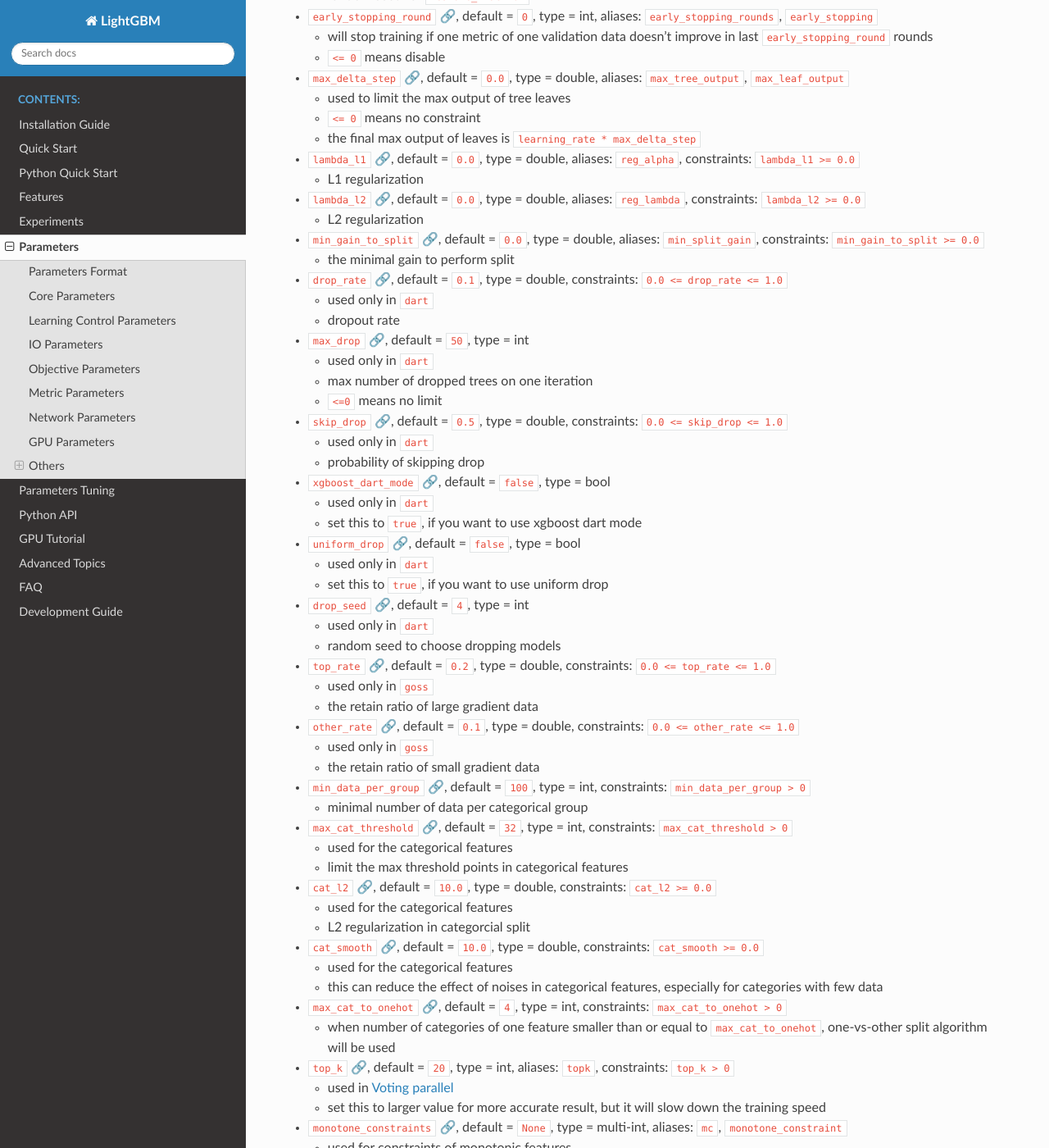
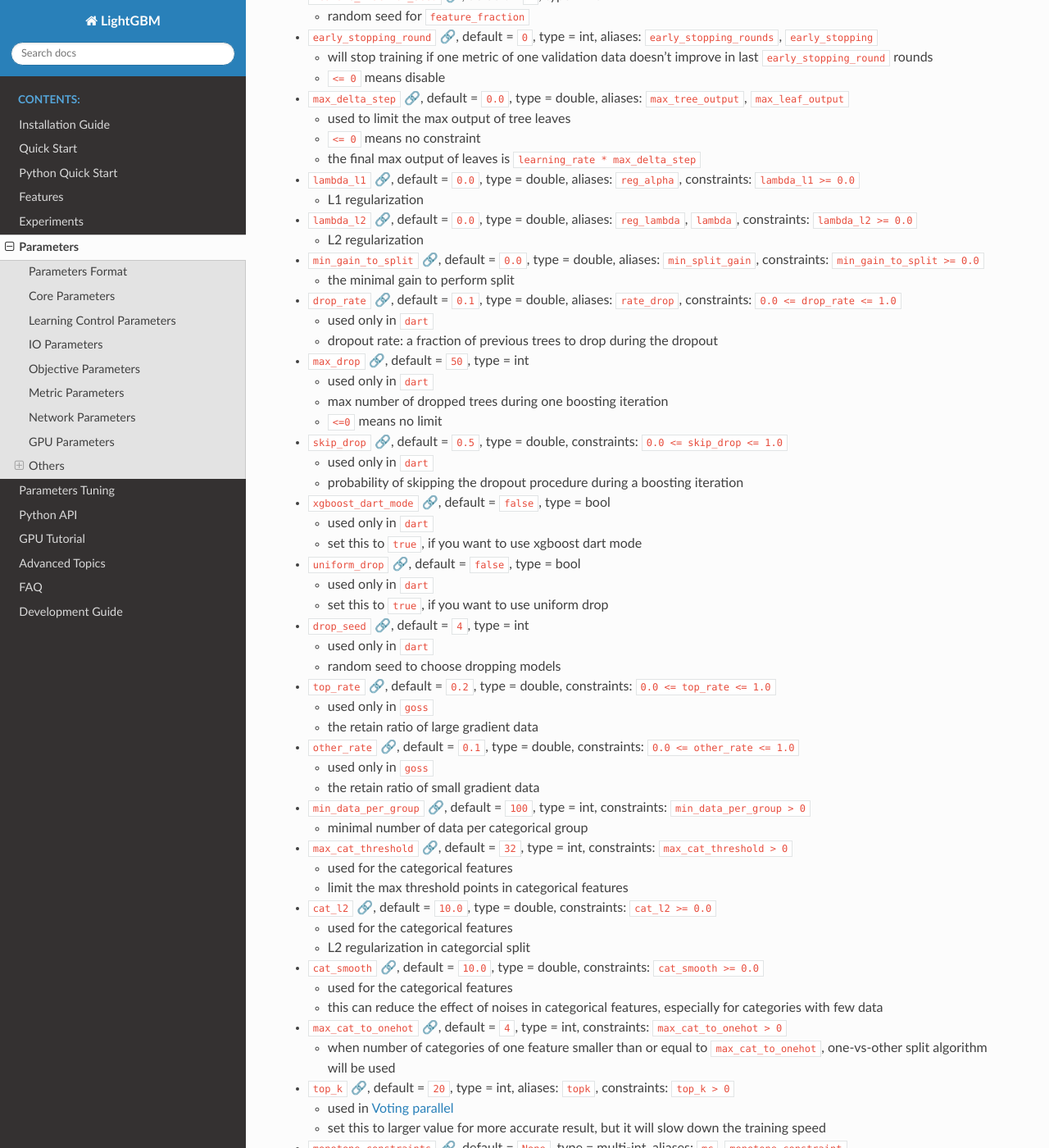
Before and after one commit to microsoft/LightGBM, a Sphinx documentation site: the page built from docs/Parameters.rst, in a window 1280 px wide and 1400 px high, scrolled down 3667 px. Shown: the whole window at 82% size. Built offline with Sphinx 7.4.7 and the Read the Docs theme 2.0.0, drawn with Linux system fonts in a browser that asks for light colours; pages that are not in the unit, such as notebooks, are missing from menus; some of the changed text lies outside the part shown.

Commit message:
run helper/parameter_generator.py

```diff
--- a/docs/Parameters.rst
+++ b/docs/Parameters.rst
@@ -252,7 +252,7 @@
 
    -  L1 regularization
 
--  ``lambda_l2`` :raw-html:`<a id="lambda_l2" title="Permalink to this parameter" href="#lambda_l2">&#x1F517;&#xFE0E;</a>`, default = ``0.0``, type = double, aliases: ``reg_lambda``, constraints: ``lambda_l2 >= 0.0``
+-  ``lambda_l2`` :raw-html:`<a id="lambda_l2" title="Permalink to this parameter" href="#lambda_l2">&#x1F517;&#xFE0E;</a>`, default = ``0.0``, type = double, aliases: ``reg_lambda``, ``lambda``, constraints: ``lambda_l2 >= 0.0``
 
    -  L2 regularization
 
@@ -260,17 +260,17 @@
 
    -  the minimal gain to perform split
 
--  ``drop_rate`` :raw-html:`<a id="drop_rate" title="Permalink to this parameter" href="#drop_rate">&#x1F517;&#xFE0E;</a>`, default = ``0.1``, type = double, constraints: ``0.0 <= drop_rate <= 1.0``
+-  ``drop_rate`` :raw-html:`<a id="drop_rate" title="Permalink to this parameter" href="#drop_rate">&#x1F517;&#xFE0E;</a>`, default = ``0.1``, type = double, aliases: ``rate_drop``, constraints: ``0.0 <= drop_rate <= 1.0``
 
    -  used only in ``dart``
 
-   -  dropout rate
+   -  dropout rate: a fraction of previous trees to drop during the dropout
 
 -  ``max_drop`` :raw-html:`<a id="max_drop" title="Permalink to this parameter" href="#max_drop">&#x1F517;&#xFE0E;</a>`, default = ``50``, type = int
 
    -  used only in ``dart``
 
-   -  max number of dropped trees on one iteration
+   -  max number of dropped trees during one boosting iteration
 
    -  ``<=0`` means no limit
 
@@ -278,7 +278,7 @@
 
    -  used only in ``dart``
 
-   -  probability of skipping drop
+   -  probability of skipping the dropout procedure during a boosting iteration
 
 -  ``xgboost_dart_mode`` :raw-html:`<a id="xgboost_dart_mode" title="Permalink to this parameter" href="#xgboost_dart_mode">&#x1F517;&#xFE0E;</a>`, default = ``false``, type = bool
 
@@ -397,13 +397,13 @@
 
    -  set this to larger value if data is very sparse
 
--  ``histogram_pool_size`` :raw-html:`<a id="histogram_pool_size" title="Permalink to this parameter" href="#histogram_pool_size">&#x1F517;&#xFE0E;</a>`, default = ``-1.0``, type = double
+-  ``histogram_pool_size`` :raw-html:`<a id="histogram_pool_size" title="Permalink to this parameter" href="#histogram_pool_size">&#x1F517;&#xFE0E;</a>`, default = ``-1.0``, type = double, aliases: ``hist_pool_size``
 
    -  max cache size in MB for historical histogram
 
    -  ``< 0`` means no limit
 
--  ``data_random_seed`` :raw-html:`<a id="data_random_seed" title="Permalink to this parameter" href="#data_random_seed">&#x1F517;&#xFE0E;</a>`, default = ``1``, type = int
+-  ``data_random_seed`` :raw-html:`<a id="data_random_seed" title="Permalink to this parameter" href="#data_random_seed">&#x1F517;&#xFE0E;</a>`, default = ``1``, type = int, aliases: ``data_seed``
 
    -  random seed for data partition in parallel learning (excluding the ``feature_parallel`` mode)
 
@@ -413,7 +413,7 @@
 
    -  **Note**: can be used only in CLI version
 
--  ``snapshot_freq`` :raw-html:`<a id="snapshot_freq" title="Permalink to this parameter" href="#snapshot_freq">&#x1F517;&#xFE0E;</a>`, default = ``-1``, type = int
+-  ``snapshot_freq`` :raw-html:`<a id="snapshot_freq" title="Permalink to this parameter" href="#snapshot_freq">&#x1F517;&#xFE0E;</a>`, default = ``-1``, type = int, aliases: ``save_period``
 
    -  frequency of saving model file snapshot
 
```
Also changed, not shown: other parts of docs/Parameters.rst (+13 -13 lines), 2 other files.
